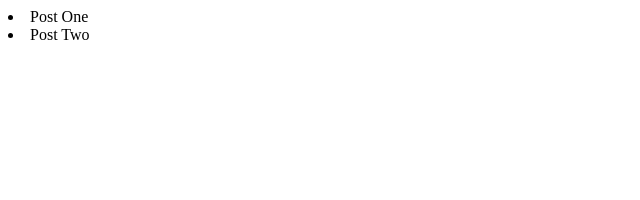
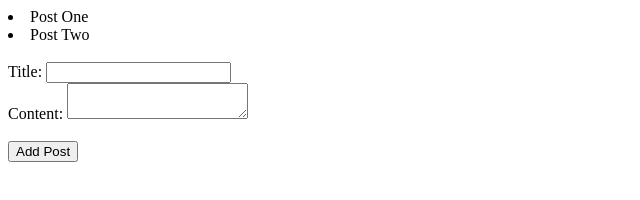
Before and after one commit to GContaldi/async_explaination, a website built with webpack: page callbacks/index.html in a window 1280 px wide. Shown: the whole page, without its empty margins (0-640 px from the left). Built offline with nearby package versions, Linux system fonts and the light colour scheme.

Commit message:
add ui for adding posts

```diff
--- a/callbacks/index.html
+++ b/callbacks/index.html
@@ -5,7 +5,21 @@
     <title>Callbacks</title>
   </head>
   <body>
-    loading...
+    <div id="posts">
+      loading...
+    </div>
+    <br/>
+    <div>
+      <div>
+        Title: <input id="title" />
+      </div>
+      <div>
+      Content: <textarea id="content">
+      </textarea>
+      </div>
+      <br/>
+      <button type="button" id="add-post">Add Post</button>
+    </div>
     <script type="text/javascript" src="./dist/bundle.js"></script>
   </body>
 </html>
--- a/callbacks/src/index.js
+++ b/callbacks/src/index.js
@@ -5,8 +5,8 @@ const displayPosts = () => {
     let output = '';
     posts.forEach((post) => {
       output += `<li>${post.title}</li>`
-    })
-    document.body.innerHTML = output;
+    });
+    document.getElementById('posts').innerHTML = output;
   });
 };
 
```
